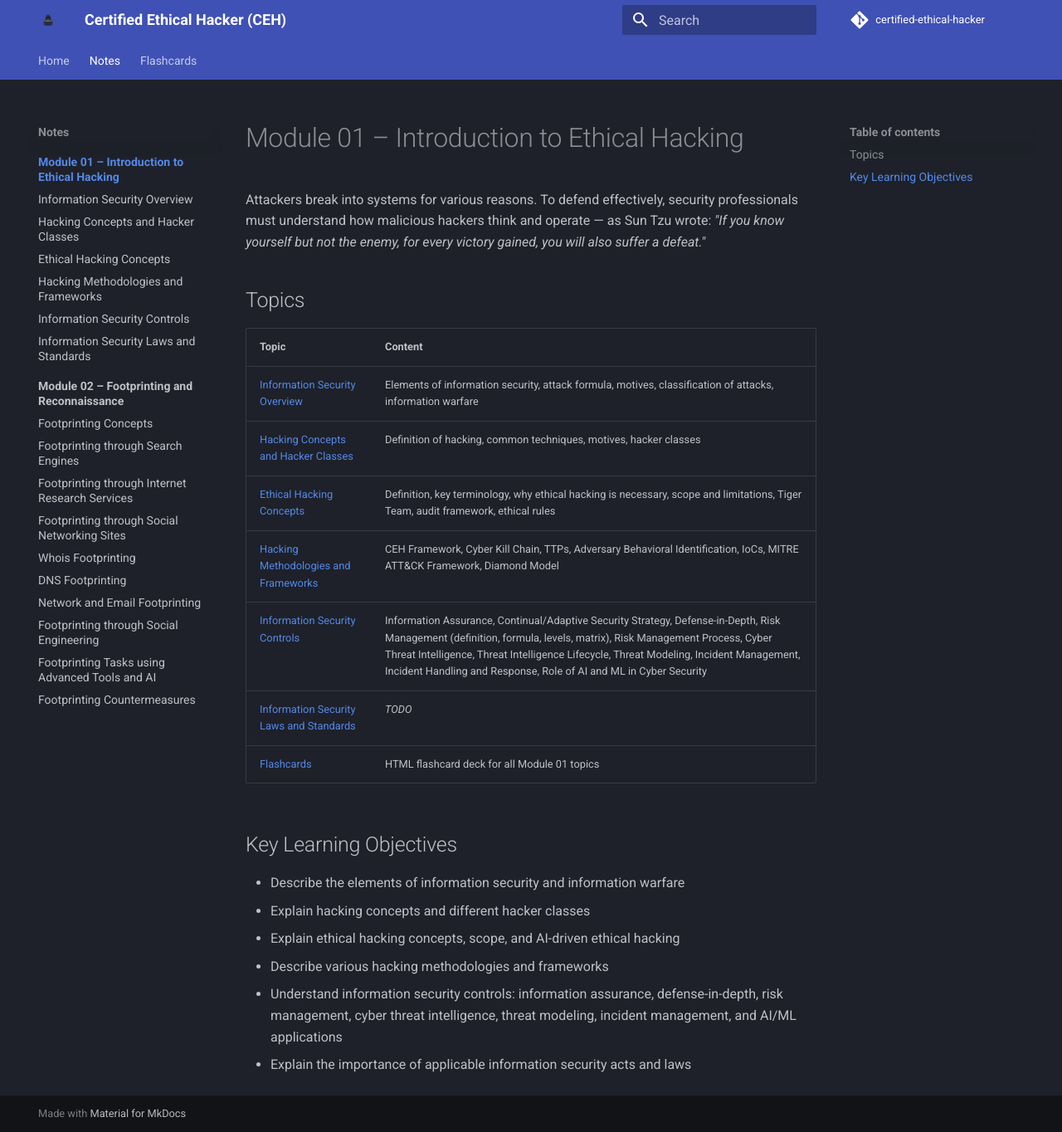
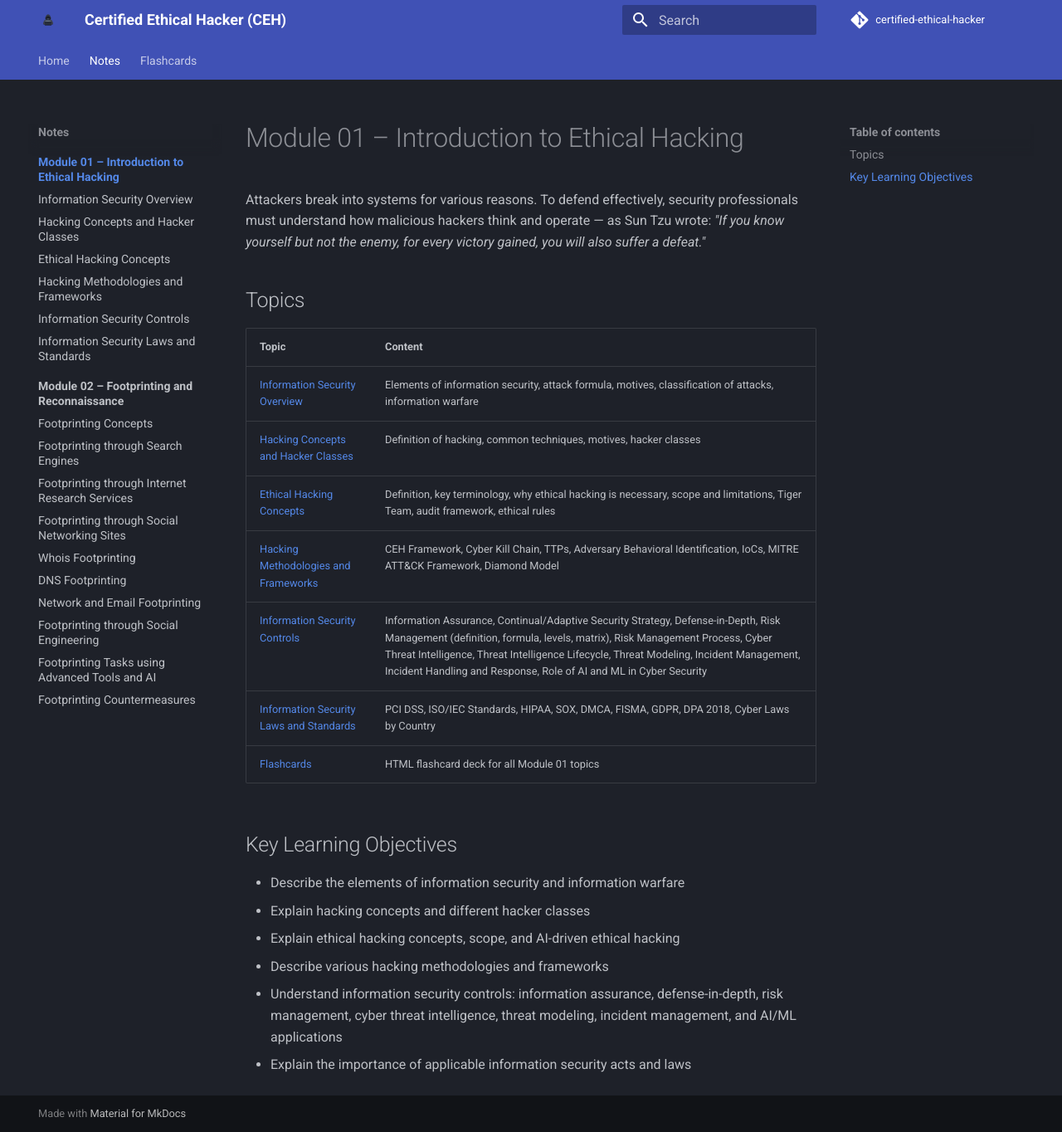
Before and after one commit to adanze/certified-ethical-hacker, an MkDocs documentation site: the page built from docs/ceh/module-01-introduction-to-ethical-hacking/index.md, in a window 1280 px wide and 1364 px high. Shown: the whole window at 83% size. Built offline with MkDocs 1.6.1 and Material for MkDocs 9.7.7, drawn with Linux system fonts in a browser that asks for light colours; comment, search, counter and statistics services are not loaded.

Commit message:
Update Information Security Laws and Standards section with relevant content

```diff
--- a/docs/ceh/module-01-introduction-to-ethical-hacking/index.md
+++ b/docs/ceh/module-01-introduction-to-ethical-hacking/index.md
@@ -11,7 +11,7 @@ Attackers break into systems for various reasons. To defend effectively, securit
 | [Ethical Hacking Concepts](ethical-hacking-concepts.md) | Definition, key terminology, why ethical hacking is necessary, scope and limitations, Tiger Team, audit framework, ethical rules |
 | [Hacking Methodologies and Frameworks](hacking-methodologies-and-frameworks.md) | CEH Framework, Cyber Kill Chain, TTPs, Adversary Behavioral Identification, IoCs, MITRE ATT&CK Framework, Diamond Model |
 | [Information Security Controls](information-security-controls.md) | Information Assurance, Continual/Adaptive Security Strategy, Defense-in-Depth, Risk Management (definition, formula, levels, matrix), Risk Management Process, Cyber Threat Intelligence, Threat Intelligence Lifecycle, Threat Modeling, Incident Management, Incident Handling and Response, Role of AI and ML in Cyber Security |
-| [Information Security Laws and Standards](information-security-laws-and-standards.md) | *TODO* |
+| [Information Security Laws and Standards](information-security-laws-and-standards.md) | PCI DSS, ISO/IEC Standards, HIPAA, SOX, DMCA, FISMA, GDPR, DPA 2018, Cyber Laws by Country |
 | [Flashcards](flashcards.md) | HTML flashcard deck for all Module 01 topics |
 
 ## Key Learning Objectives
```
